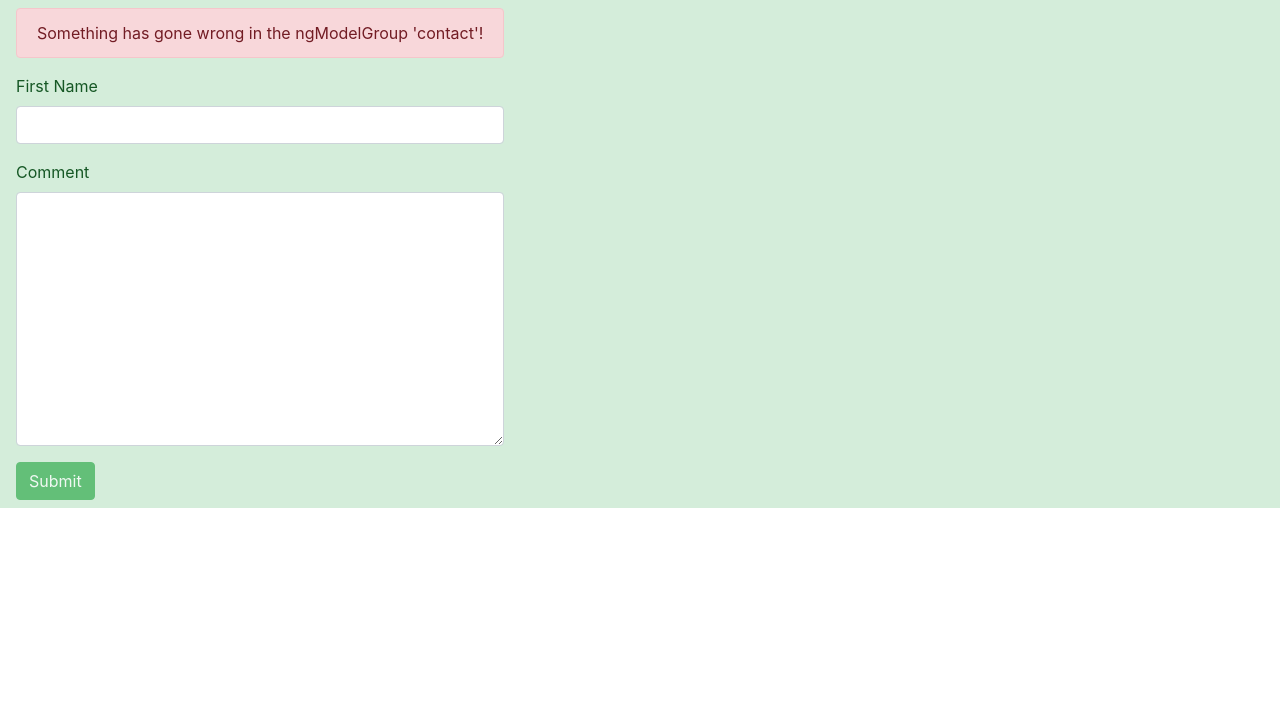
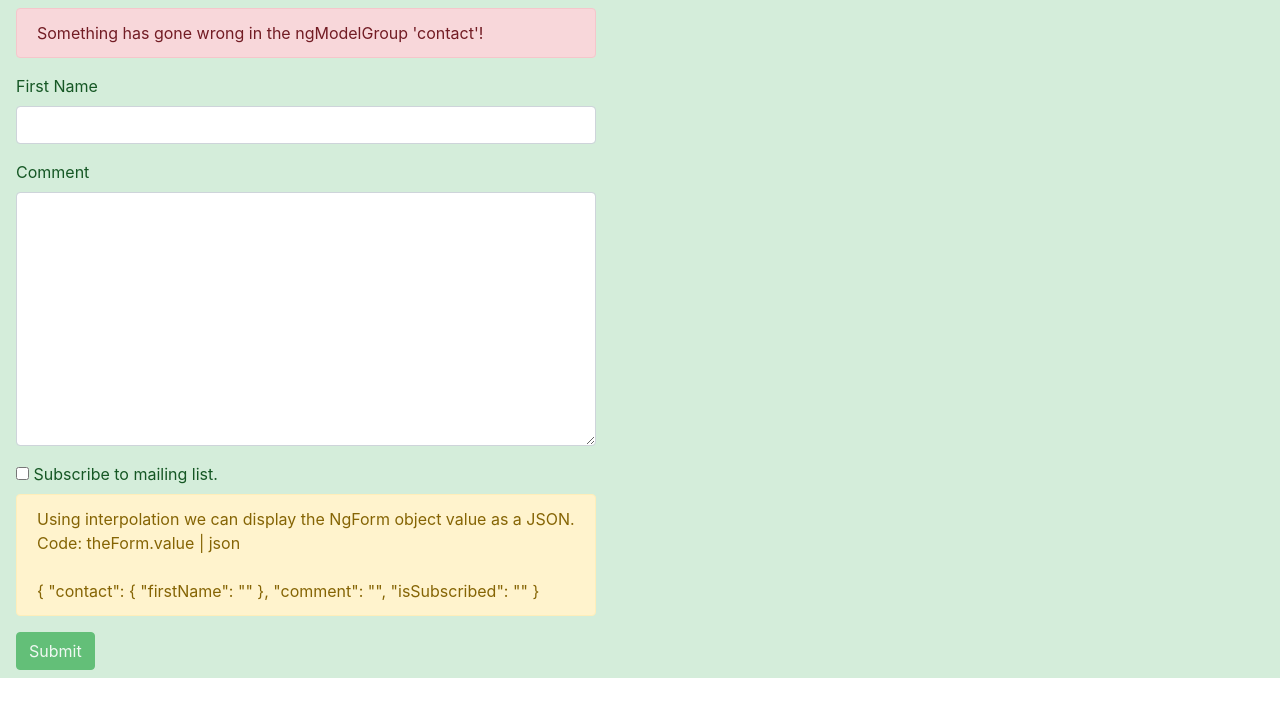
Before and after one commit to clgrogan/TemplateDrivenForms-NG, an Angular app: page / in a window 1280 px wide. Shown: the top 716 px of the page. Built offline with nearby package versions, Linux system fonts and the light colour scheme.

Commit message:
Added a checkbox and display of ngForm.value json

```diff
--- a/src/app/contact-form/contact-form.component.html
+++ b/src/app/contact-form/contact-form.component.html
@@ -49,6 +49,18 @@
         class="form-control"
       ></textarea>
     </section>
+    <section class="checkbox">
+      <label>
+        <input ngModel type="checkbox" name="isSubscribed" /> Subscribe to
+        mailing list.
+      </label>
+    </section>
+    <p class="alert alert-warning">
+      Using interpolation we can display the NgForm object value as a JSON.
+      <br />
+      Code: theForm.value | json <br /><br />
+      {{ theForm.value | json }}
+    </p>
     <button class="btn btn-primary btn-success" [disabled]="theForm.invalid">
       Submit
     </button>
```
